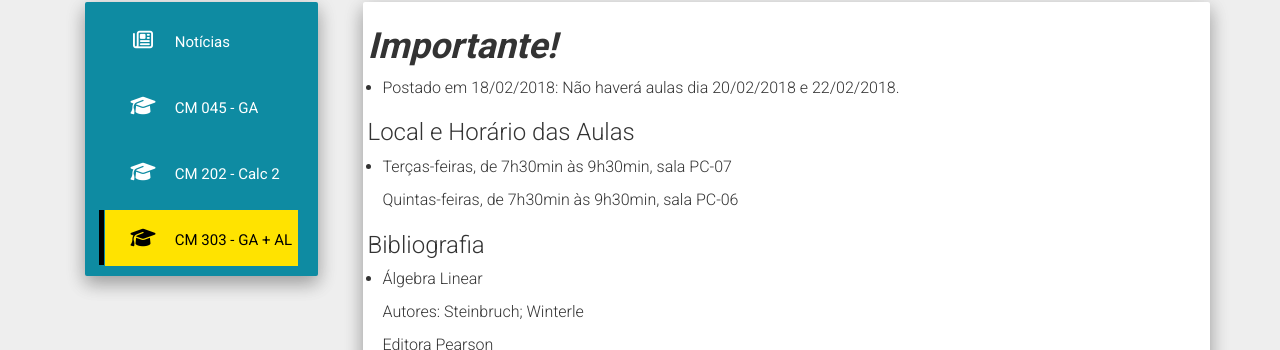
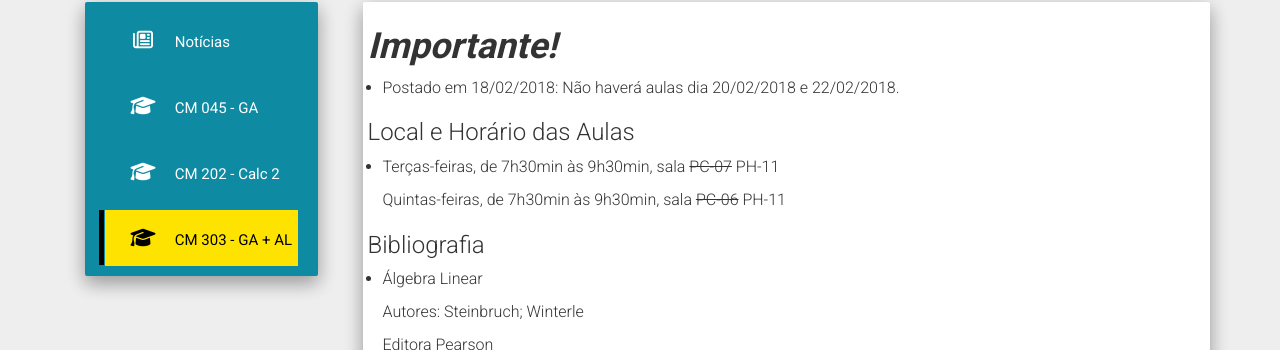
Before and after one commit to chunggnuhc/chunggnuhc.github.io, a Jekyll site: the page built from CM303-GAeAL-1sem2018.md, in a window 1280 px wide. Shown: the part 239-589 px from the top of the page. Built offline with Jekyll 4.4.1, drawn with Linux system fonts in a browser that asks for light colours; nearby versions of some CDN libraries.

Commit message:
Update CM303-GAeAL-1sem2018.md

```diff
--- a/CM303-GAeAL-1sem2018.md
+++ b/CM303-GAeAL-1sem2018.md
@@ -7,9 +7,9 @@ permalink: /CM303-GAeAL-1sem2018/
 - Postado em 18/02/2018: Não haverá aulas dia 20/02/2018 e 22/02/2018.
 
 <h3>Local e Horário das Aulas</h3>
-- Terças-feiras, de 7h30min às 9h30min, sala PC-07
+- Terças-feiras, de 7h30min às 9h30min, sala <strike>PC-07</strike> PH-11
 
-  Quintas-feiras, de 7h30min às 9h30min, sala PC-06
+  Quintas-feiras, de 7h30min às 9h30min, sala <strike>PC-06</strike> PH-11
 
 <h3>Bibliografia</h3>
 
```
